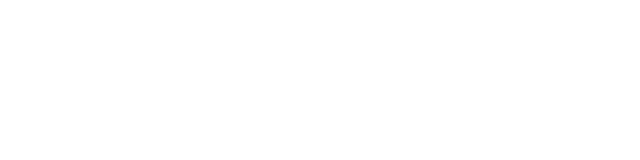
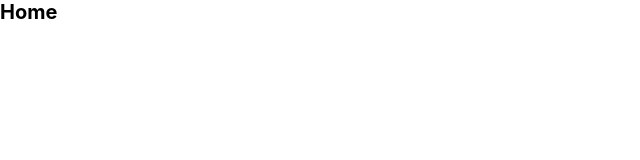
Before and after one commit to brysah/gpt, a React (Vite) app: page / in a window 1280 px wide. Shown: the top 160 px of the page, without its empty margins (0-640 px from the left). Built offline with nearby package versions, Linux system fonts and the light colour scheme.

Commit message:
feat: add basic routes

```diff
--- a/src/main.jsx
+++ b/src/main.jsx
@@ -1,7 +1,15 @@
 import React from 'react'
 import ReactDOM from 'react-dom/client'
+import { ThemeProvider } from 'styled-components'
+import theme from './styles/theme'
+import GlobalStyles from './styles/global'
+import { AppRoutes } from './routes'
 
 ReactDOM.createRoot(document.getElementById('root')).render(
   <React.StrictMode>
+    <ThemeProvider theme={theme}>
+      <GlobalStyles />
+      <AppRoutes />
+    </ThemeProvider>
   </React.StrictMode>,
 )
--- /dev/null
+++ b/src/pages/Home/index.jsx
@@ -0,0 +1,5 @@
+export function Home(){
+    return(
+        <h1>Home</h1>
+    )
+}
--- /dev/null
+++ b/src/routes/index.jsx
@@ -0,0 +1,12 @@
+import { BrowserRouter, Routes, Route } from 'react-router-dom'
+import { Home } from '../pages/Home'
+
+export function AppRoutes() {
+    return (
+        <BrowserRouter>
+            <Routes>
+                <Route exact path='/' element={<Home />} />
+            </Routes>
+        </BrowserRouter>
+    )
+}
```
